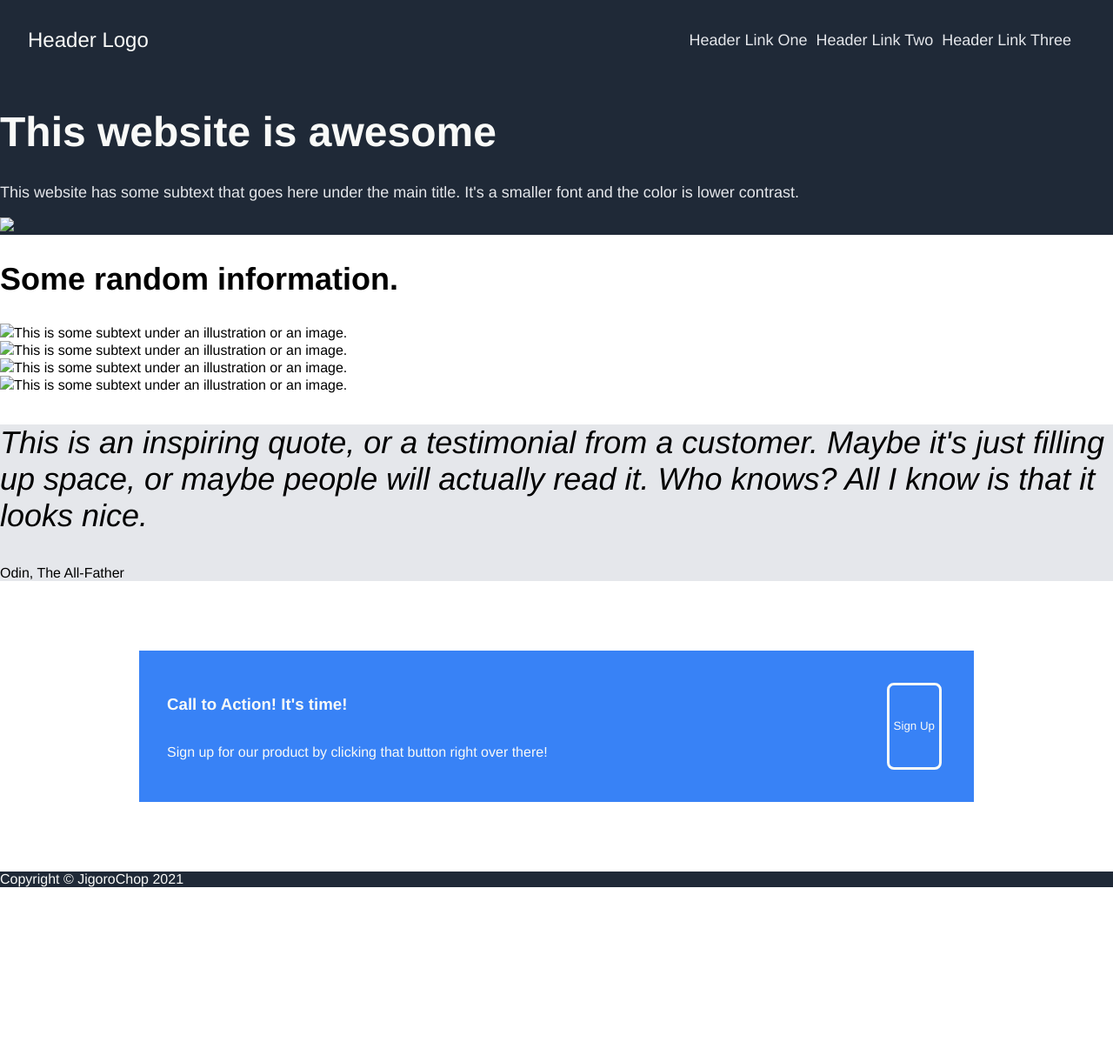
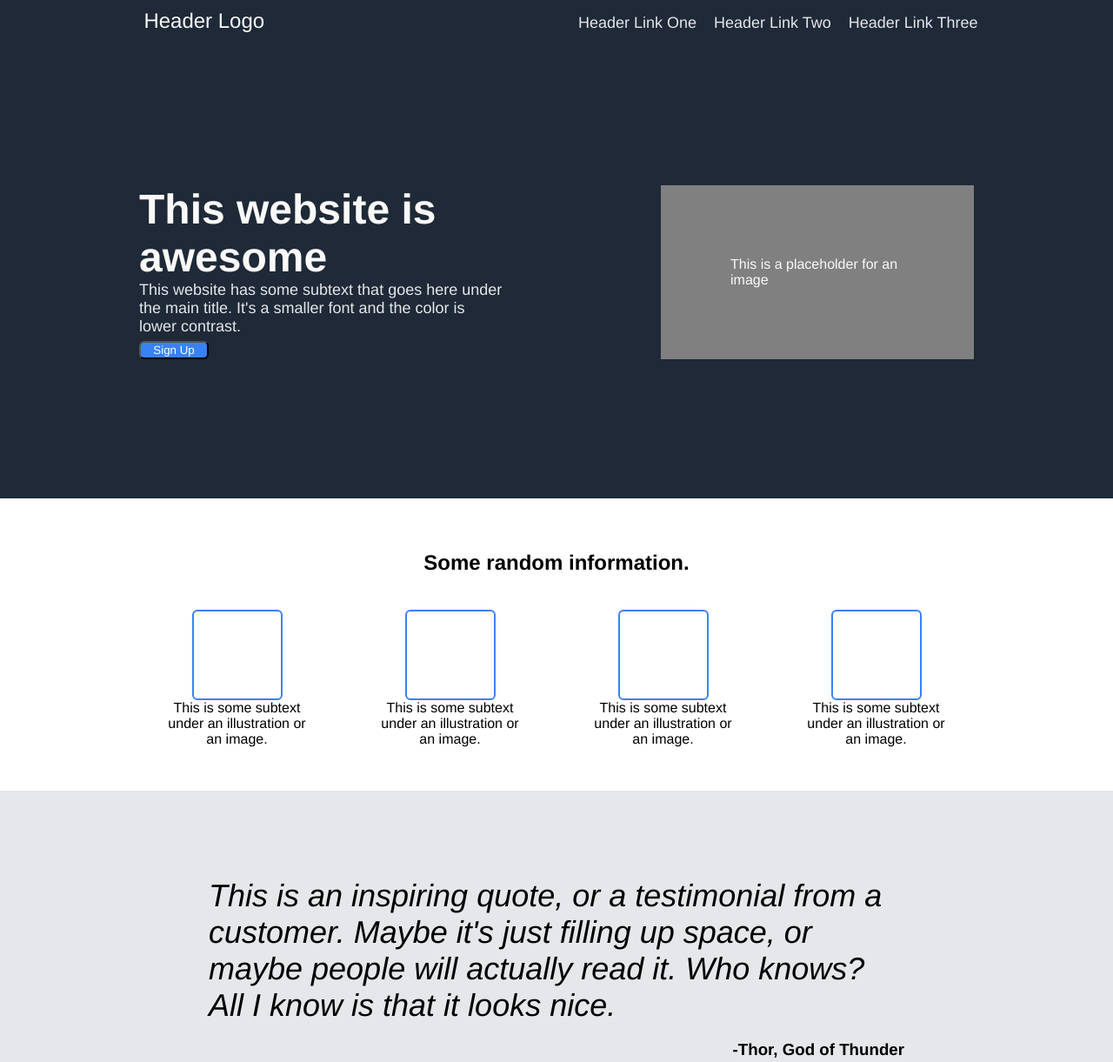
Before and after one commit to JigoroChop/landingpage, a plain HTML site: page index.html in a window 1280 px wide. Shown: the top 1221 px of the page at 87% size. Before the commit the page ends 1020 px from the top, so only its background shows below. Drawn offline with Linux system fonts and the light colour scheme.

Commit message:
update finished CSS & HTML

```diff
--- a/index.html
+++ b/index.html
@@ -1,51 +1,67 @@
 <!DOCTYPE html>
 <html lang="en">
 <head>
-        <meta charset="utf-8">
+  <meta charset="UTF-8">
+  <meta http-equiv="X-UA-Compatible" content="IE=edge">
+  <meta name="viewport" content="width=device-width, initial-scale=1.0">
+  <title>Flexbox Project</title>
   <link rel="stylesheet" href="styles.css">
 </head>
 
 <body>
-      <div class="hero">
+  <div id="hero">
     <div class="header">
       <div class="logo">
           Header Logo</div>
-            <div class="links">
-              <div class="headerlink">
-                Header Link One</div>
-              <div class="headerlink">
-                Header Link Two</div>
-              <div class="headerlink">
-                Header Link Three</div>
+      <ul class="links">
+        <li class="headerlink">
+          Header Link One</li>
+        <li class="headerlink">
+          Header Link Two</li>
+        <li class="headerlink">
+            Header Link Three</li>
+        </ul>
+    </div>
+
+    <div class="herotext">
+      <div class="herobox">
+        <div class="heroleft">
+          <div class="heromain">This website is awesome</div>
+          <a class="herosub">This website has some subtext that goes here under the main title. It's a smaller font and the color is lower contrast.</a>
+          <button class="herobutton">
+            Sign Up </button>
+        </div>
+          <div class="heroimg">This is a placeholder for an image</div>
         </div>
     </div>
-        <h1 class="herotext">This website is awesome</h1>
-        <p class="herosubtext">
-            This website has some subtext that goes here under the main title. It's a smaller font and the color is lower contrast.</p>
-        <img class="heroimg" src="dsad.jpg">
   </div>
 
-      <div class="featurescontainer">
-        <h2 class="featurestext">
-            Some random information.
-        </h2>
-        <div class="features"><img src="1">This is some subtext under an illustration or an image.</div>
-        <div class="features"><img src="1">This is some subtext under an illustration or an image.</div>
-        <div class="features"><img src="1">This is some subtext under an illustration or an image.</div>
-        <div class="features"><img src="1">This is some subtext under an illustration or an image.</div>
+  <div id="features">
+    <div class="featureshead">
+      <h2>Some random information.</h2></div>
+      <div class="bennieboxes">
+        <div class="bennies"><div class="img"></div>This is some subtext under an illustration or an image.</div>
+        <div class="bennies"><div class="img"></div>This is some subtext under an illustration or an image.</div>
+        <div class="bennies"><div class="img"></div>This is some subtext under an illustration or an image.</div>
+        <div class="bennies"><div class="img"></div>This is some subtext under an illustration or an image.</div>
+      </div>
     </div>
 
-      <div class="quotecontainer">
-        <h3 class="quote">This is an inspiring quote, or a testimonial from a customer. Maybe it's just filling up space, or maybe people will actually read it. Who knows? All I know is that it looks nice.</h3>
-        <div class="quoter"> Odin, The All-Father</div>
+  <div id="quote">
+    <div class="quotetext">
+      This is an inspiring quote, or a testimonial from a customer. Maybe it's just filling up space, or maybe people will actually read it. Who knows? All I know is that it looks nice.</div>
+    <h3 class="quoter">
+      -Thor, God of Thunder</h3>
   </div>
 
-      <div class="ctacontainer">
-        <div class="cta">
+  <div id="cta">
+    <div class="ctaleft">
       <h3 class="ctahead">Call to Action! It's time!</h3>
-        <p class="ctacopy">Sign up for our product by clicking that button right over there!</p>
+      <a class="ctacopy">Sign up for our product by clicking that button right over there!</a>
     </div>
+    <div class="ctabox">
     <button class="ctabutton">Sign Up</button>
+    </div>
   </div>
 
     <div class="footer">
@@ -57,7 +73,5 @@
 
 
 
-
-
 </body>
 </html>
--- a/styles.css
+++ b/styles.css
@@ -3,78 +3,146 @@
 }
 
 body {
- margin: 0;
+    margin: 0;
 }
 
-.hero, .footer {
-    background-color: #1f2937;
+#hero, .footer {
+    background-color:#1F2937;
     color: #F9FAF8;
 }
 
 .header {
     display: flex;
-    flex: 1 1 0;
-    padding: 2em;
-    align-items: center;
-
+    justify-content: space-around;
 }
 
 .links {
-    margin-left: auto;
     display: flex;
-    padding: 0 1em;
-    gap: 10px;
+    column-gap: 20px;
+
+}
+ul.links {
+    list-style-type: none;
 }
 
-.herotext {
-    font-size: 48px;
-    font-weight: 700;
+.herobutton, #cta {
+    background-color: #3882F6;
 }
 
-.herosubtext, .headerlink {
+.logo {
+    font-size: 24px;
+    color: #F9FAF8;
+    margin: 10px;
+}
+
+.headerlink, .herosub {
     font-size: 18px;
     color: #E5E7EB;
 }
 
-.logo {
-    font-size: 24px;
+.heromain {
+    font-size: 48px;
+    font-weight: 700;
+    color: #F9FAF8;
 }
 
-.featurestext {
-    font-size: 36px;
-    font-weight: 900;
+.herobox {
+    display: flex;
+    justify-content: space-between;
+    padding: 160px;
 }
 
-.quotecontainer {
-    background-color: #E5E7EB;
+.heroleft {
+    display: flex;
+    flex-direction: column;
+    width: 420px;
 }
 
-.quote {
+.herobutton {
+    width: 80px;
+    border-radius: 6px;
+    color: white;
+    margin-top: 6px;
+}
+.heroimg {
+    padding: 80px;
+    background-color: gray;
+    display: flex;
+    align-items: center;
+    justify-content: center;
+    width: 200px;
+
+}
+
+#features {
+    padding: 40px 150px;
+}
+.featureshead {
+    text-align: center;
+}
+
+.img {
+    border: solid #3882F6 2px;
+    border-radius: 6px;
+    height: 100px;
+    width: 100px;
+
+}
+.bennieboxes {
+    display: flex;
+    justify-content: space-around;
+}
+
+.bennies {
+    margin-top: 20px;
+    display: flex;
+    flex-direction: column;
+    align-items: center;
+    width: 160px;
+    text-align: center;
+
+}
+
+
+#quote {
+    background-color:#E5E7EB;
+    padding: 100px 240px;
+    margin-top: 10px;
+}
+
+.quotetext {
     font-size: 36px;
-    font-weight: 100;
+    font-weight: 200;
     font-style: italic;
 }
 
-.ctabutton, .ctacontainer {
-    background-color: #3882F6;
+.quoter {
+    text-align: right;
 }
 
-.ctacontainer {
+#cta {
     display: flex;
-    margin: 5em 10em;
-    padding: 2em;
-    color: #F9FAF8;
     justify-content: space-between;
+    margin: 80px 120px;
+    color: white;
+    padding: 30px 120px;
 }
 
-.cta {
+.ctabox {
     display: flex;
-    flex-direction: column;
+    align-items: center;
 }
 .ctabutton {
-    color: #F9FAF8;
-    border: 3px solid #F9FAF8;
+    height: 30px;
+    width: 100px;
+    color: white;
+    background-color: transparent;
     border-radius: 8px;
-    padding: 5px;
-    margin: 5px;
+    border-color: white;
+
 }
+
+.footer {
+    text-align: center;
+    padding: 24px;
+}
```
Lines whose indentation alone changed are shown as unchanged.
